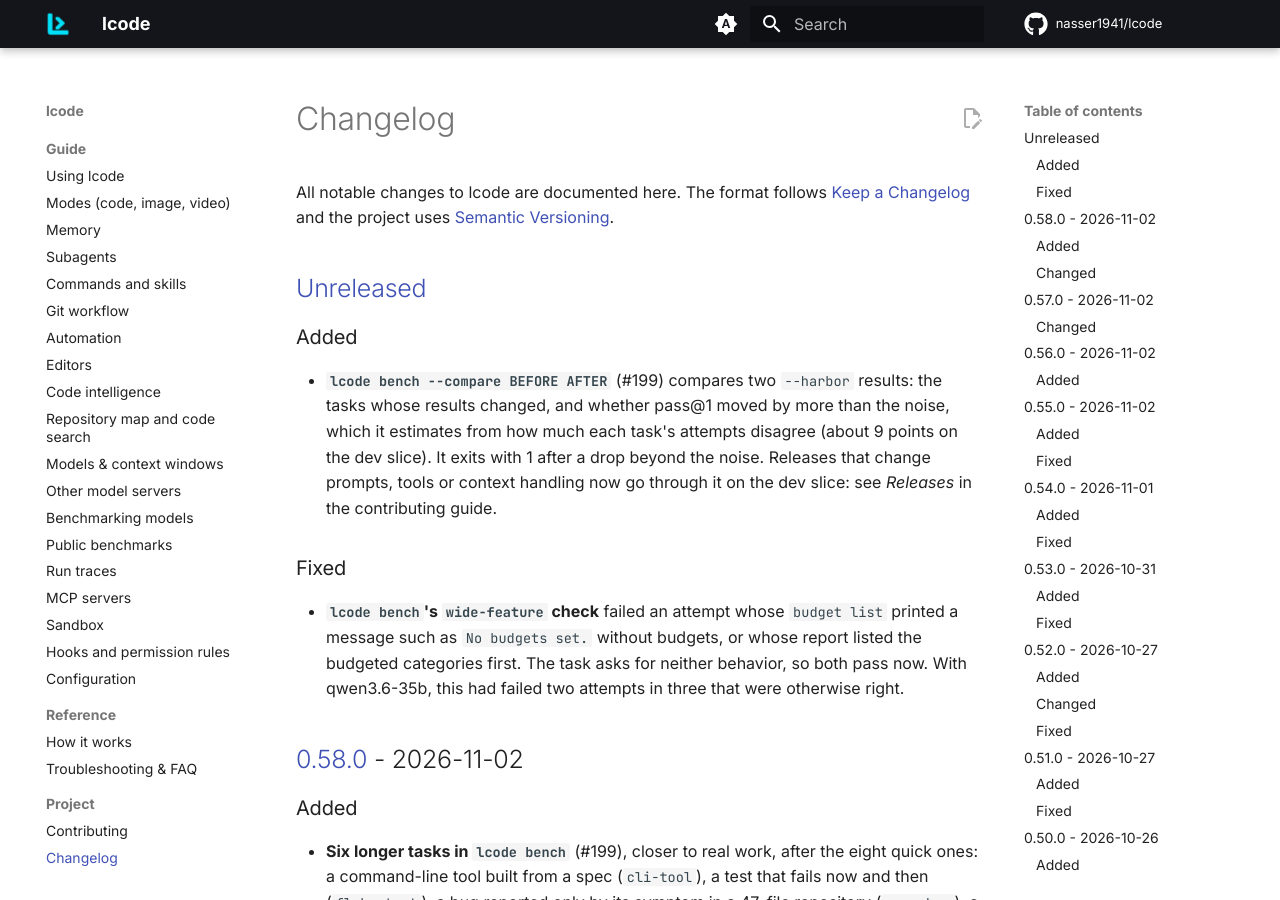
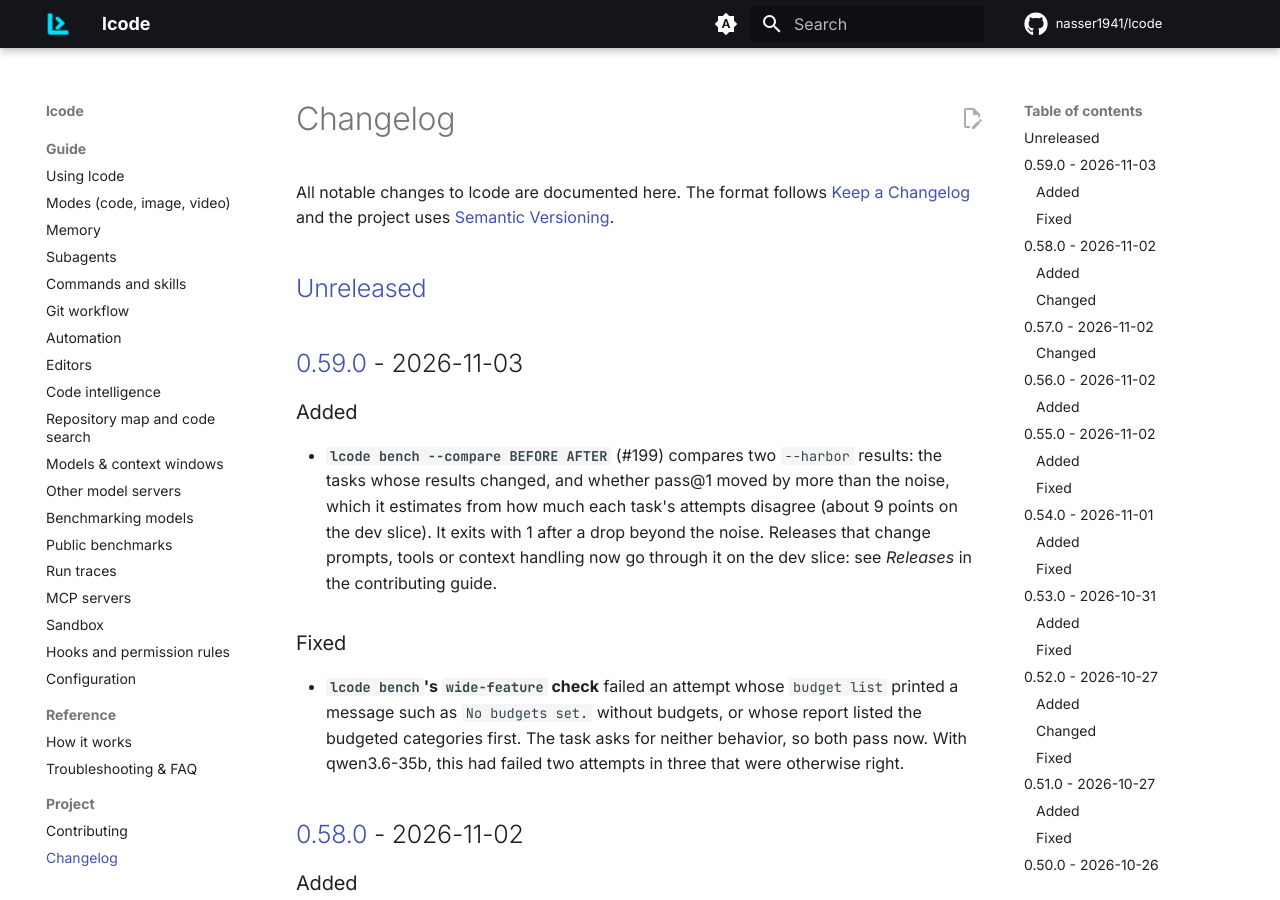
Before and after one commit to nasser1941/lcode, an MkDocs documentation site: the page built from docs/changelog.md, in a window 1280 px wide and 900 px high. Built offline with MkDocs 1.6.1 and Material for MkDocs 9.7.7, drawn with Linux system fonts in a browser that asks for light colours; comment, search, counter and statistics services are not loaded.

Commit message:
Release 0.59.0 (#234)
Co-authored-by: Naser Derakhshan <9349840+nasser1941@users.noreply.github.com>
Co-authored-by: Claude Opus 5.5 <noreply@anthropic.com>

```diff
--- a/CHANGELOG.md
+++ b/CHANGELOG.md
@@ -5,6 +5,8 @@ All notable changes to lcode are documented here. The format follows
 [Semantic Versioning](https://semver.org/).
 
 ## [Unreleased]
+
+## [0.59.0] - 2026-11-03
 
 ### Added
 
@@ -1257,7 +1259,8 @@ First public release.
 - `AGENTS.md` project instructions and `/init` to generate them.
 - One-line installer for Linux and macOS.
 
-[Unreleased]: https://github.com/nasser1941/lcode/compare/v0.58.0...HEAD
+[Unreleased]: https://github.com/nasser1941/lcode/compare/v0.59.0...HEAD
+[0.59.0]: https://github.com/nasser1941/lcode/compare/v0.58.0...v0.59.0
 [0.58.0]: https://github.com/nasser1941/lcode/compare/v0.57.0...v0.58.0
 [0.57.0]: https://github.com/nasser1941/lcode/compare/v0.56.0...v0.57.0
 [0.56.0]: https://github.com/nasser1941/lcode/compare/v0.55.0...v0.56.0
--- a/src/lcode/__init__.py
+++ b/src/lcode/__init__.py
@@ -3,7 +3,7 @@
 From a program: `from lcode import Session` (see lcode.api).
 """
 
-__version__ = "0.58.0"
+__version__ = "0.59.0"
 
 API = ("Session", "Result", "Options", "SetupError")
 
```
Also changed, not shown: docs/quickstart.md (+1 -1 lines).
